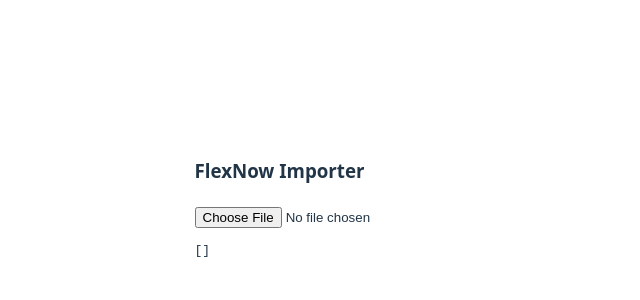
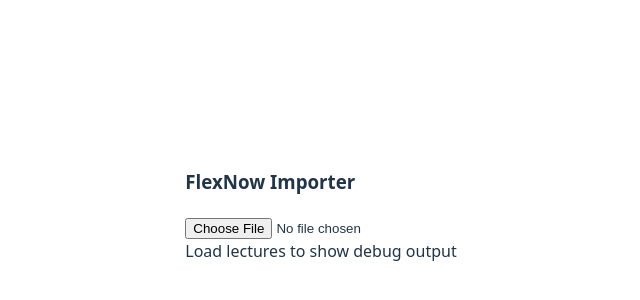
Before and after one commit to maxschipper/flexnow-stats-visualizer, a Vue app: page / in a window 1280 px wide. Shown: the part 194-494 px from the top of the page, without its empty margins (319-959 px from the left). Built offline with nearby package versions, Linux system fonts and the light colour scheme.

Commit message:
refactor: make FileInput and Debug its own components and propagate the data to the parent
FileInput emits an event when data is loaded and the parent needs to
handle updating the ref that holds the Lectures[] list

Debug component just prints the Lectures[] list that is passed as a prop
as json

```diff
--- /dev/null
+++ b/src/components/Debug.vue
@@ -0,0 +1,15 @@
+<script setup lang="ts">
+import type { Lecture } from "../parser";
+
+defineProps<{ lectures: Lecture[] }>();
+</script>
+
+<template>
+    <div>
+        <div v-if="lectures.length === 0">Load lectures to show debug output</div>
+
+        <div v-else>
+            <pre>{{ JSON.stringify(lectures, null, 2) }} </pre>
+        </div>
+    </div>
+</template>
--- a/src/components/Extractor.vue
+++ b/src/components/Extractor.vue
@@ -1,35 +1,21 @@
 <script setup lang="ts">
+import FileInput from "./FileInput.vue";
+import Debug from "./Debug.vue";
+
 import { ref } from "vue";
-import { extractLecturesFromHtml, type Lecture } from "../parser";
+import type { Lecture } from "../parser";
 
 const lectures = ref<Lecture[]>([]);
-const error = ref<string>("");
 
-const handleFileUpload = async (event: Event) => {
-    const target = event.target as HTMLInputElement;
-    if (target.files && target.files[0]) {
-        const file = target.files[0];
-        const text = await file.text();
-
-        try {
-            lectures.value = extractLecturesFromHtml(text);
-            error.value = "";
-        } catch (e: any) {
-            error.value = e.message;
-        }
-    }
+const updateLectures = (newLectures: Lecture[]) => {
+    console.log("Updating lecutres", newLectures);
+    lectures.value = newLectures;
 };
 </script>
 
 <template>
     <div>
-        <h3>FlexNow Importer</h3>
-        <input type="file" @change="handleFileUpload" accept=".html" />
-
-        <div v-if="error" style="color: red">{{ error }}</div>
-
-        <div>
-            <pre>{{ JSON.stringify(lectures, null, 2) }} </pre>
-        </div>
+        <FileInput @lectures-loaded="updateLectures" />
+        <Debug :lectures="lectures" />
     </div>
 </template>
--- /dev/null
+++ b/src/components/FileInput.vue
@@ -0,0 +1,36 @@
+<script setup lang="ts">
+import { ref } from "vue";
+import { extractLecturesFromHtml, type Lecture } from "../parser";
+
+const emit = defineEmits<{
+    (e: "lectures-loaded", data: Lecture[]): void;
+}>();
+
+const error = ref<string>("");
+
+const handleFileUpload = async (event: Event) => {
+    const target = event.target as HTMLInputElement;
+    if (target.files && target.files[0]) {
+        const file = target.files[0];
+        const text = await file.text();
+
+        try {
+            const parsedLectures = extractLecturesFromHtml(text);
+            error.value = "";
+            console.log("emitting lectures-loaded event");
+            emit("lectures-loaded", parsedLectures);
+        } catch (e: any) {
+            console.error(e);
+            error.value = e.message;
+        }
+    }
+};
+</script>
+
+<template>
+    <div>
+        <h3>FlexNow Importer</h3>
+        <input type="file" @change="handleFileUpload" accept=".html" />
+        <div v-if="error" style="color: red">{{ error }}</div>
+    </div>
+</template>
```
